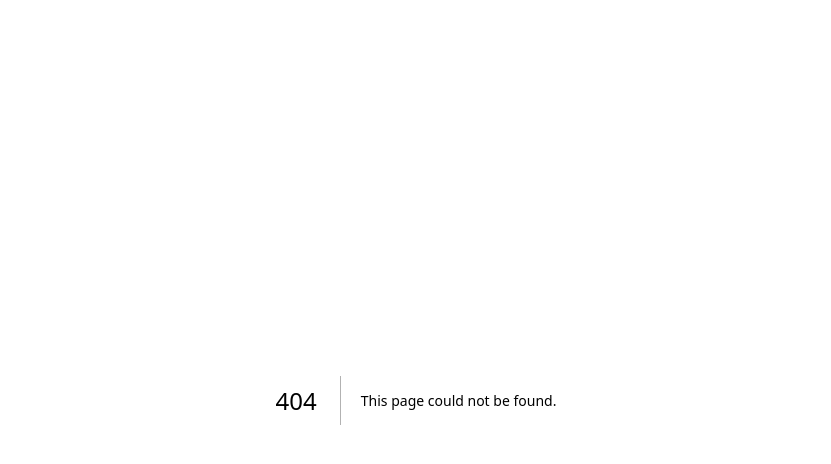
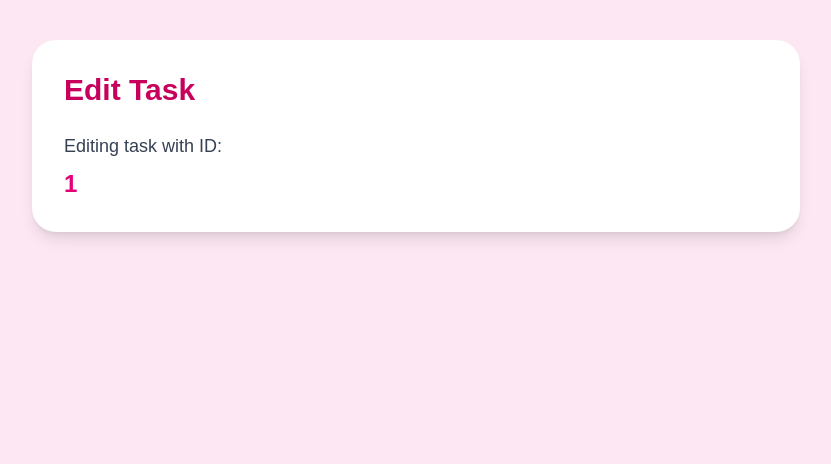
Before and after one commit to tyracodes/coms3011a-lab1, a Next.js app: page /edit-task/1 in a window 1280 px wide. Before the commit this address had no page. Shown: the top 464 px of the page, without its empty margins (224-1055 px from the left). Built offline with nearby package versions, Linux system fonts and the light colour scheme.

Commit message:
Create edit task page

```diff
--- /dev/null
+++ b/app/edit-task/[id]/page.tsx
@@ -0,0 +1,31 @@
+type Props = {
+  params: Promise<{
+    id: string;
+  }>;
+};
+
+export default async function EditTaskPage({ params }: Props) {
+  const { id } = await params;
+
+  return (
+    <main className="min-h-screen bg-pink-100 p-10">
+
+      <div className="mx-auto max-w-3xl rounded-3xl bg-white p-8 shadow-lg">
+
+        <h1 className="mb-6 text-3xl font-bold text-pink-700">
+          Edit Task
+        </h1>
+
+        <p className="text-lg text-gray-700">
+          Editing task with ID:
+        </p>
+
+        <p className="mt-2 text-2xl font-bold text-pink-600">
+          {id}
+        </p>
+
+      </div>
+
+    </main>
+  );
+}
--- a/app/page.tsx
+++ b/app/page.tsx
@@ -50,6 +50,7 @@ export default async function Home() {
     return (
       <TaskCard
         key={task.id}
+        id={task.id}
         title={task.title}
         topic={task.topic}
         dueDate={task.dueDate}
--- a/components/TaskCard.tsx
+++ b/components/TaskCard.tsx
@@ -1,4 +1,6 @@
+import Link from "next/link";
 type TaskCardProps = {
+  id: number;
   title: string;
   topic: string;
   dueDate: Date;
@@ -7,6 +9,7 @@ type TaskCardProps = {
 };
 
 export default function TaskCard({
+  id,
   title,
   topic,
   dueDate,
@@ -47,6 +50,8 @@ export default function TaskCard({
 
       <div className="mt-5 flex items-center justify-between">
 
+  <div>
+
     <p className="text-sm text-gray-500">
       📅{" "}
       {dueDate.toLocaleDateString("en-ZA", {
@@ -57,13 +62,22 @@ export default function TaskCard({
     </p>
 
     {overdue && (
-          <span className="rounded-full bg-red-100 px-3 py-1 text-xs font-semibold text-red-600">
+      <span className="mt-2 inline-block rounded-full bg-red-100 px-3 py-1 text-xs font-semibold text-red-600">
         Overdue
       </span>
     )}
 
   </div>
 
+  <Link
+    href={`/edit-task/${id}`}
+    className="rounded-lg bg-blue-100 px-4 py-2 text-sm font-medium text-blue-700 transition hover:bg-blue-200"
+  >
+    Edit
+  </Link>
+
+</div>
+
     </div>
   );
 }
```
Lines whose indentation alone changed are shown as unchanged.
